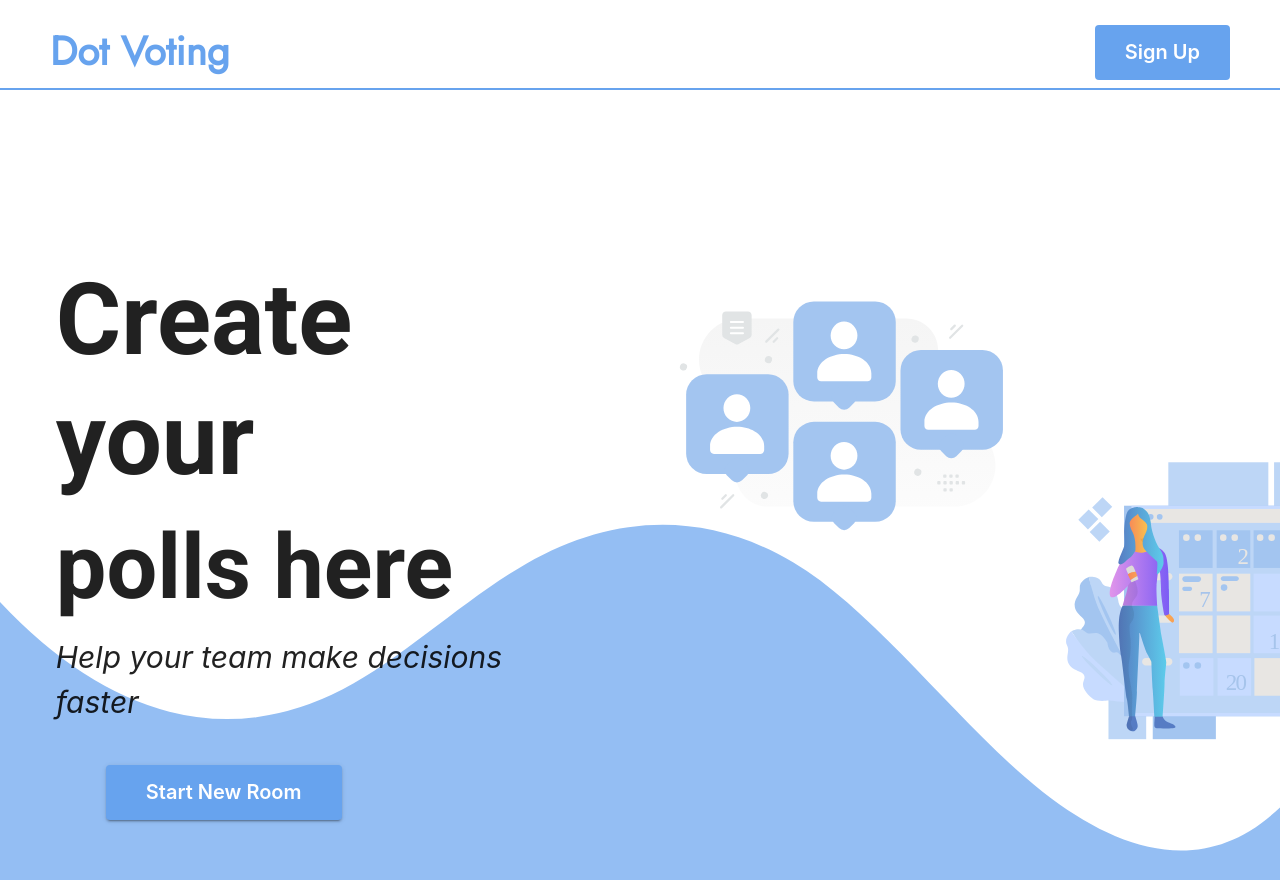
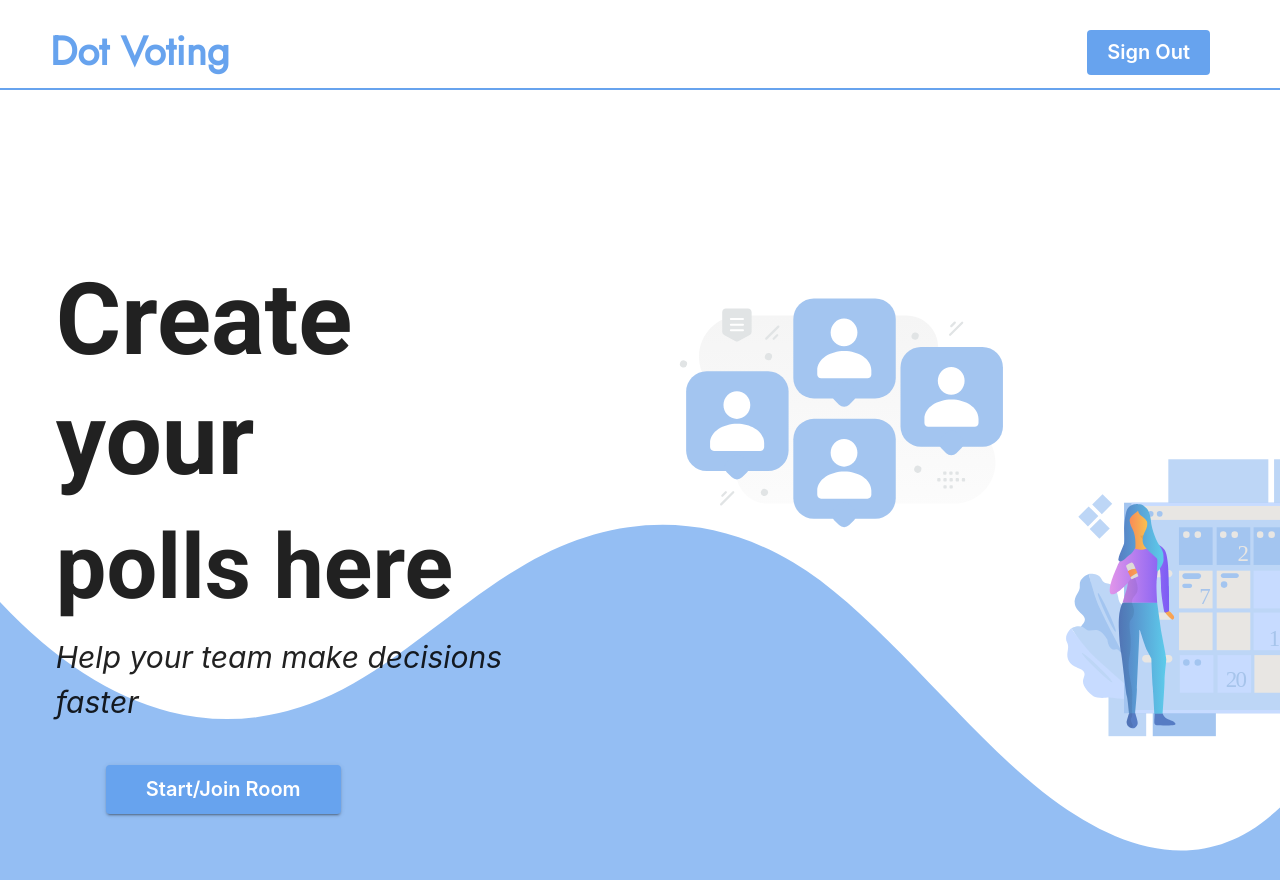
Before and after one commit to DotmanL/Voting-Poker, a React (Create React App) app: page / in a window 1280 px wide. Built offline with nearby package versions, Linux system fonts and the light colour scheme; no server answers; what formik-mui would draw is missing.

Commit message:
ui fixes

```diff
--- a/src/components/hompage/LandingPage.tsx
+++ b/src/components/hompage/LandingPage.tsx
@@ -89,7 +89,7 @@ function LandingPage() {
                     background: "primary.main",
                     color: "white",
                     px: { md: 4, xs: 2 },
-                    py: { md: 1, xs: 0.5 },
+                    py: { md: 0.7, xs: 0.5 },
                     fontSize: "20px"
                   },
                   {
@@ -100,7 +100,7 @@ function LandingPage() {
                   }
                 ]}
               >
-                Start New Room
+                Start/Join Room
               </Button>
             </Link>
           </Grid>
--- a/src/components/roomOnboarding/RoomsTable.tsx
+++ b/src/components/roomOnboarding/RoomsTable.tsx
@@ -3,6 +3,7 @@ import { IRoom } from "interfaces/Room/IRoom";
 import Table from "@mui/material/Table";
 import TableBody from "@mui/material/TableBody";
 import { useNavigate } from "react-router-dom";
+import Grid from "@mui/material/Grid";
 import TableCell from "@mui/material/TableCell";
 import TableContainer from "@mui/material/TableContainer";
 import TableHead from "@mui/material/TableHead";
@@ -26,7 +27,37 @@ function RoomsTable(props: Props) {
   };
 
   return (
-    <TableContainer component={Paper}>
+    <TableContainer sx={{
+      display: "flex",
+      flexDirection: "column",
+      justifyContent: "center",
+      alignItems: 'center'
+    }} component={Paper}>
+      <Grid>
+        <Button
+          variant="contained"
+          disabled={true}
+          sx={[
+            {
+              mt: 4,
+              ml: { md: 5, xs: 0 },
+              background: "primary.main",
+              color: "white",
+              px: { md: 4, xs: 2 },
+              py: { md: 0.7, xs: 0.5 },
+              fontSize: "20px"
+            },
+            {
+              "&:hover": {
+                color: "white",
+                opacity: "0.6"
+              }
+            }
+          ]}
+        >
+          Join Room
+        </Button>
+      </Grid>
       <Table aria-label="simple table">
         <TableHead>
           <TableRow>
--- a/src/components/shared/component/NavBar.tsx
+++ b/src/components/shared/component/NavBar.tsx
@@ -4,13 +4,15 @@ import Toolbar from "@mui/material/Toolbar";
 import Grid from "@mui/material/Grid";
 import Button from "@mui/material/Button";
 import { Typography } from "@mui/material";
-import IconButton from "@mui/material/IconButton";
+// import IconButton from "@mui/material/IconButton";
+import { useNavigate } from "react-router-dom";
 import { Link } from "./Link";
-import { AccountCircle } from "@mui/icons-material";
-import MenuItem from "@mui/material/MenuItem";
-import Menu from "@mui/material/Menu";
+// import { AccountCircle } from "@mui/icons-material";
+// import MenuItem from "@mui/material/MenuItem";
+// import Menu from "@mui/material/Menu";
 import { userContext } from "../../../App";
 import { IUser } from "interfaces/User/IUser";
+import { toast } from "react-toastify";
 
 type Props = {
   appName: string;
@@ -19,20 +21,27 @@ type Props = {
 
 export const NavBar = (props: Props) => {
   const { appName, currentUser } = props;
+  const navigate = useNavigate();
   const userData = useContext(userContext);
-  const [anchorEl, setAnchorEl] = React.useState<null | HTMLElement>(null);
+  // const [anchorEl, setAnchorEl] = React.useState<null | HTMLElement>(null);
   const [scrolledDownEnough, setScrolledDownEnough] = useState(false);
   const [user, setUser] = useState<IUser>(
     currentUser ? currentUser : userData!
   );
 
-  const handleMenu = (event: React.MouseEvent<HTMLElement>) => {
-    setAnchorEl(event.currentTarget);
-  };
+  // const handleMenu = (event: React.MouseEvent<HTMLElement>) => {
+  //   setAnchorEl(event.currentTarget);
+  // };
 
-  const handleClose = () => {
-    setAnchorEl(null);
-  };
+  // const handleClose = () => {
+  //   setAnchorEl(null);
+  // };
+
+  const handleSignOut = () => {
+    localStorage.removeItem('user');
+    navigate('/new-room')
+    toast.info('Kindly join a room')
+  }
 
   useEffect(() => {
     if (currentUser) {
@@ -119,7 +128,7 @@ export const NavBar = (props: Props) => {
                   >
                     Welcome {user?.name}
                   </Typography>
-                  <IconButton
+                  {/* <IconButton
                     size="large"
                     aria-label="account of current user"
                     aria-controls="menu-appbar"
@@ -147,7 +156,7 @@ export const NavBar = (props: Props) => {
                   >
                     <MenuItem onClick={handleClose}>Profile</MenuItem>
                     <MenuItem onClick={handleClose}>My account</MenuItem>
-                  </Menu>
+                  </Menu> */}
                 </Grid>
               )}
             </Grid>
@@ -155,10 +164,11 @@ export const NavBar = (props: Props) => {
               <Button
                 sx={[
                   {
+                    display: { md: 'none', xs: 'none' },
                     background: "#67A3EE",
                     color: "secondary.main",
-                    px: { md: 3, xs: 1.5 },
-                    py: { md: 1, xs: 0.5 },
+                    px: { md: 2, xs: 1.5 },
+                    py: { md: 0.5, xs: 0.5 },
                     fontSize: { md: "20px", xs: "13px" }
                   },
                   {
@@ -174,6 +184,29 @@ export const NavBar = (props: Props) => {
                 {/* </Link> */}
               </Button>
             </Grid>
+            <Grid>
+              <Button
+                onClick={handleSignOut}
+                sx={[
+                  {
+                    background: "#67A3EE",
+                    color: "secondary.main",
+                    px: { md: 2, xs: 1.5 },
+                    py: { md: 0.5, xs: 0.5 },
+                    fontSize: { md: "20px", xs: "13px" },
+                    mx: { md: 2, xs: 1 }
+                  },
+                  {
+                    "&:hover": {
+                      color: "white",
+                      backgroundColor: "green"
+                    }
+                  }
+                ]}
+              >
+                Sign Out
+              </Button>
+            </Grid>
           </Grid>
         </Toolbar>
       </AppBar>
--- a/src/components/votingRoom/VotingRoom.tsx
+++ b/src/components/votingRoom/VotingRoom.tsx
@@ -220,7 +220,6 @@ function VotingRoom(props: Props) {
                       ]}
                       variant="outlined"
                     >
-                      {" "}
                       Reveal Votes
                     </Button>
                   </Grid>
```
